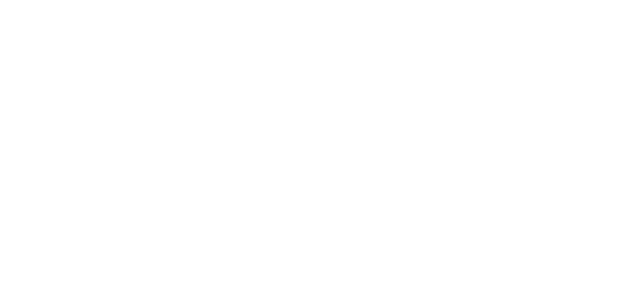
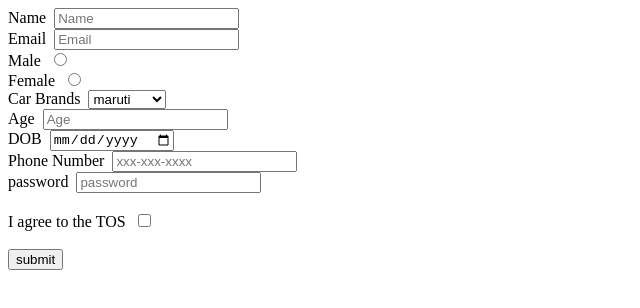
Before and after one commit to acciojob/signup-form-car-divyamah1012, a website: page main.html in a window 1280 px wide. Shown: the whole page, without its empty margins (0-640 px from the left). Drawn offline with Linux system fonts and the light colour scheme.

Commit message:
created a submission

```diff
--- a/main.html
+++ b/main.html
@@ -7,10 +7,40 @@
 </head>
 
 <body>
-	<!-- the entire body must be written by student -->
-    <script type="text/javascript" src="./script.js">
-</script>
+	<form action="" method="post">
+	<label for="name">Name</label>&nbsp
+	<input type="text" id="name" name="name" placeholder="Name" required><br>
+	<label for="Email">Email</label>&nbsp
+	<input type="Email" id="email" name="name" placeholder="Email" required><br>
+	<label for="gender_m">Male</label>&nbsp
+	<input type="radio" id="gender_m" name="gender"required><br>
+			<label for="gender_f">Female</label>&nbsp
+	<input type="radio" id="gender_f" name="gender"required><br>
+			<label for="cars">Car Brands</label>&nbsp
+	<select name="cars" id="cars" placeholder="--Please choose an option--" required>
+		<option value="maruti">maruti</option>
+		<option value="mahindra">mahindra</option>
+		<option value="tata">tata</option>
+	</select><br>
 
+			<label for="age">Age</label>&nbsp
+	<input type="number" id="age" name="name" placeholder="Age" required><br>
+<label for="dob">DOB</label>&nbsp
+	<input type="date" id="dob" name="dob" placeholder="-" required><br>
+<label for="tel">Phone Number</label>&nbsp
+	<input type="tel" id="tel" name="tel" placeholder="xxx-xxx-xxxx"><br>
+<label for="password">password</label>&nbsp
+	<input type="password" id="password" name="password" placeholder="password" required><br><br>
+<label for="tos">I agree to the TOS</label>&nbsp
+	<input type="checkbox" id="tos" name="tos" placeholder="-" required><br><br>
+<input type="submit" value="submit">
+	</form>
+
+
+
+
+
+</body>
 </body>
 
 </html>
```
